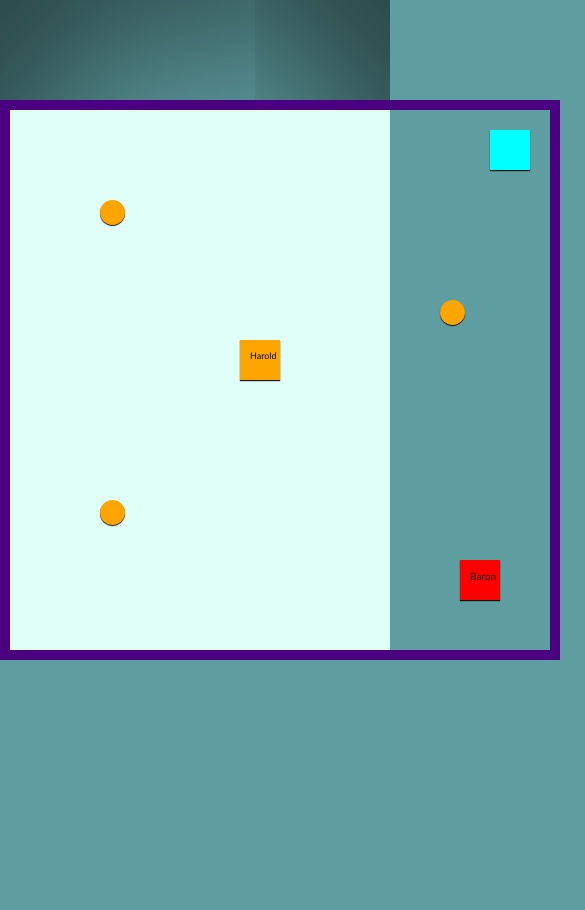
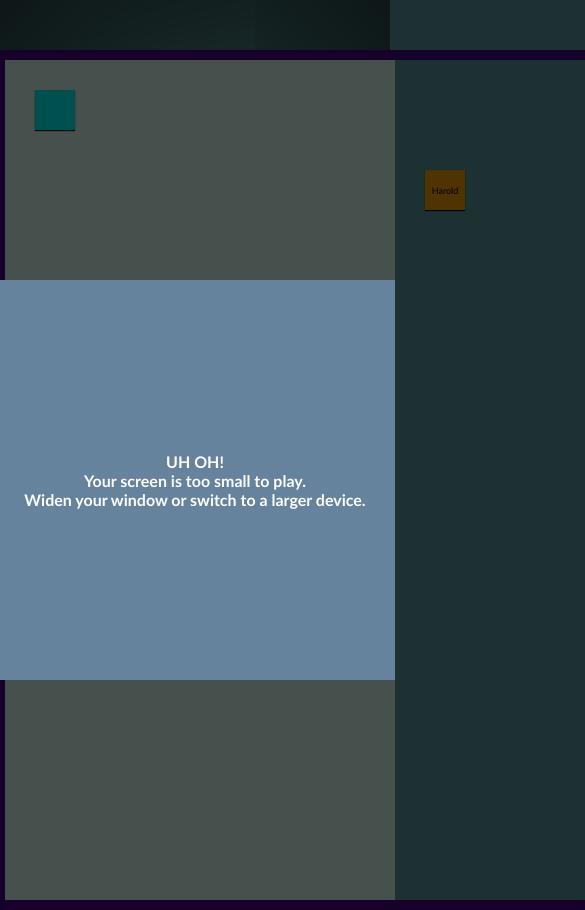
Before and after one commit to hiideehoo/unit-1-final-project-dani-l, a React (Vite) app: page /game in a window 390 px wide. Shown: the top 910 px of the page, 585 px wide, since content can reach past the window. Before the commit the page ends 844 px from the top, so only its background shows below. Built offline with nearby package versions, Linux system fonts and the light colour scheme.

Commit message:
added new breakpoint

```diff
--- a/src/App.css
+++ b/src/App.css
@@ -59,6 +59,12 @@ body {
     }
 }
 
+@media (max-width: 860px) {
+    #warning {
+        visibility: visible;
+    }
+}
+
 @media (min-width: 640px) {
     .tipsParent {
         width: 600px;
--- a/src/components/Dialogue.jsx
+++ b/src/components/Dialogue.jsx
@@ -5,9 +5,12 @@ function Dialogue({showDialogue, setShowDialogue}) {
     }>Goodbye!</button>
 
     return (
+        <div>
 
-        <div
-            className="box" id="profile"
+            <div className="backdrop" style={{ visibility: showDialogue }} />
+
+            <section
+                className="profile"
                 style={{ visibility: showDialogue }}
             >
 
@@ -16,7 +19,10 @@ function Dialogue({showDialogue, setShowDialogue}) {
                     {begin}
                 </div>
 
+            </section>
+
         </div>
+
 
     )
 }
--- a/src/components/Item.jsx
+++ b/src/components/Item.jsx
@@ -1,15 +1,16 @@
 import { useState, useEffect } from 'react';
 class Item {
-  constructor(name, className, value, vis, coords) {
+  constructor(name, className, value, vis, opacity, coords) {
     this.name = name;
     this.className = className;
     this.value = value;
     this.vis = vis;
+    this.opacity = opacity;
     this.coords = coords;
   }
 }
 let items = {
-  orange: new Item("orange", "dot", 100, "", [])
+  orange: new Item("orange", "dot", 100, "", "", [])
 }
 
 
@@ -17,9 +18,10 @@ let items = {
 function ItemInteraction({ latitude, longitude, entity, location, setHpStatus, setDmgStatus, setInvStatus }) {
 
   const [entityVis, setEntityVis] = useState("visible");
+  const [entityOpacity, setEntityOpacity] = useState("0");
   items[entity].vis = entityVis;
-  const radius = ((((longitude - location[0] + 20) ** 2) + ((latitude - location[1] + 20) ** 2)) ** 0.5);
-  const inRange = (radius < 60) && (items[entity].vis === "visible");
+  items[entity].opacity = entityOpacity;
+  const inRange = (((((longitude - location[0] + 20) ** 2) + ((latitude - location[1] + 20) ** 2)) ** 0.5) < 60) && (items[entity].vis === "visible");
 
   const keyDown = (event) => {
     if (inRange) {
@@ -44,15 +46,21 @@ function ItemInteraction({ latitude, longitude, entity, location, setHpStatus, s
     if (entityVis === "visible") {
       return (
         <div>
-          <div className={items[entity].className} style={{ visibility: entityVis, left: `${location[0]}px`, top: `${location[1]}px` }} />
+          <div className={items[entity].className} style={{ visibility: entityVis, opacity: entityOpacity, left: `${location[0]}px`, top: `${location[1]}px` }} />
         </div>
       )
     }
   }
   function Prompt() {
+
+    function Find() {
+      setEntityOpacity(1)
+    }
+
     if (inRange) {
       return (
         <div>
+          <Find />
           <p style={{ position: "absolute", left: `${location[0] - 40}px`, top: `${location[1] + 15}px` }}>[space] collect</p>
         </div>
       )
--- a/src/components/Menu.jsx
+++ b/src/components/Menu.jsx
@@ -1,10 +1,18 @@
+import { useState } from 'react';
+
 function Menu({ showProfile, nameChange, colorChange, handleNameChange, handleColorChange, hpStatus, dmgStatus, silverStatus, invStatus }) {
 
+
+  const [isShown, setIsShown] = useState(false);
+
   return (
+    <div>
 
-    <div
-      id="profile"
-      style={{ visibility: showProfile, color: "white" }}
+      <div className="backdrop" style={{ visibility: showProfile}} />
+
+      <section
+        className="profile"
+        style={{ visibility: showProfile }}
       >
         <h3>Customize</h3>
         <br />
@@ -42,7 +50,13 @@ function Menu({ showProfile, nameChange, colorChange, handleNameChange, handleCo
         <hr width="100%" size="2" />
           <div>
               <h3>Stats</h3>
-            <table border="1" style={{  textAlign: "center", width: "80%", position: "absolute", left: "50px"}}>
+              <table
+                  onMouseEnter={() => setIsShown(true)}
+                  onMouseLeave={() => setIsShown(false)}
+                  border="1" style={{
+                    textAlign: "center", width: "80%", position: "absolute", left: "50px"
+                  }}
+                >
                 <tbody>
                   <tr>
                     <th>HP</th>
@@ -56,6 +70,11 @@ function Menu({ showProfile, nameChange, colorChange, handleNameChange, handleCo
                   </tr>
                 </tbody>
               </table>
+              {isShown && (
+                <div>
+                  HP are hit points!
+                </div>
+              )}
           </div>
         <br />
         <br />
@@ -70,6 +89,8 @@ function Menu({ showProfile, nameChange, colorChange, handleNameChange, handleCo
             </li>
           ))}
         </div>
+      </section>
+
     </div>
 
   )
--- a/src/components/Npc.jsx
+++ b/src/components/Npc.jsx
@@ -15,12 +15,12 @@ const [entityVis, setEntityVis] = useState("visible");
     }
   }
   let npcs = {
-    harold: new Npc("Harold", "box", "orange", ["orange"], [230, 230]),
-    barnaby: new Npc("Baron", "box", "red", ['shield'], [450, 450])
+    orange: new Npc("Harold", "box", "orange", ["orange"], [430, 120]),
+    red: new Npc("Rowyn", "box", "red", ['shield'], [750, 750])
   }
 
   const radius = ((((longitude - npcs[entity].coords[0]) ** 2) + ((latitude - npcs[entity].coords[1]) ** 2)) ** 0.5);
-  const inRange = (radius < 60) && (npcs[entity].vis === "visible");
+  const inRange = (radius < 75) && (npcs[entity].vis === "visible");
 
   const keyDown = (event) => {
     if (inRange) {
@@ -53,7 +53,7 @@ const [entityVis, setEntityVis] = useState("visible");
     if (inRange) {
       return (
         <div>
-          <p style={{ position: "absolute", left: `${npcs[entity].coords[0] - 10}px`, top: `${npcs[entity].coords[1] + 40}px` }}>[space] talk</p>
+          <p style={{ position: "absolute", left: `${npcs[entity].coords[0] - 20}px`, top: `${npcs[entity].coords[1] + 30}px` }}>[space] talk</p>
         </div>
       )
     }
--- /dev/null
+++ b/src/components/Warning.jsx
@@ -0,0 +1,16 @@
+function Warning() {
+
+    return (
+        <div style={{display: "flex", alignItems: "center", justifyContent: "center" }}>
+
+            <section id="warning">
+                <p>UH OH!<br />Your screen is too small to play.<br />Widen your window or switch to a larger device.</p>
+            </section>
+
+        </div>
+
+
+    )
+}
+
+export default Warning;
--- a/src/index.css
+++ b/src/index.css
@@ -3,15 +3,41 @@
   position: absolute;
 }
 
-#profile {
+.profile {
+  border-radius: 25px;
   width: 520px;
   height: 520px;
   background-color: rgb(101, 131, 156);
+  color: white;
   padding: 10px;
-  margin: 10px;
   position: absolute;
-  top: 0px;
-  left: 0px
+  top: 160px;
+  left: 160px;
+  box-shadow: 5px 10px 2px 0 rgba(0, 0, 0, 0.687);
+}
+
+.backdrop {
+  width: 400px;
+  height: 400px;
+  position: absolute;
+  top: 230px;
+  left: 230px;
+  box-shadow: 0 0 0 220px rgba(0, 0, 0, 0.687);
+}
+
+#warning {
+  width: 400px;
+  height: 400px;
+  top: 230px;
+  text-align: center;
+  display: grid;
+  align-items: center;
+  background-color: rgb(101, 131, 156);
+  color: white;
+  box-shadow: 0 0 0 5000px rgba(0, 0, 0, 0.687);
+  font-weight: bold;
+  position: relative;
+  visibility: hidden;
 }
 
 .dot {
@@ -25,10 +51,11 @@
 }
 
 .box {
-  width: 20px;
-  height: 20px;
-  padding: 10px;
-  margin: 10px;
+  width: 40px;
+  height: 40px;
+  text-align: center;
+  display: grid;
+  align-items: center;
   position: absolute;
   box-shadow: 0 1px 1px rgba(0,0,0,0.9);
 }
--- a/src/pages/DemoBox.jsx
+++ b/src/pages/DemoBox.jsx
@@ -4,11 +4,12 @@ import Menu from '../components/Menu.jsx';
 import ItemInteraction from '../components/Item.jsx';
 import NpcInteraction from '../components/Npc.jsx';
 import Dialogue from '../components/Dialogue.jsx';
+import Warning from '../components/Warning.jsx';
 
 function DemoBox() {
 
-    const [latitude, setLatitude] = useState(20);
-    const [longitude, setLongitude] = useState(480);
+    const [latitude, setLatitude] = useState(40);
+    const [longitude, setLongitude] = useState(40);
     const [showProfile, setShowProfile] = useState("hidden");
     const [nameChange, setNameChange] = useState("");
     const [colorChange, setColorChange] = useState("cyan");
@@ -34,12 +35,10 @@ function DemoBox() {
             } else if ((event.key.toUpperCase() === "A" || event.key === "ArrowLeft") && longitude > borderCollision.room1.west.x) {
                 setAnimationChange("moveLeft .033s linear 1");
                 setTimeout(() => {setAnimationChange(null); setLongitude(prev => prev - 20)}, 32);
-        }
-        }
-
-        if (event.key.toUpperCase() === "F") {
+            } else if (event.key.toUpperCase() === "F") {
                 setAnimationChange("spin .5s linear 1");
                 setTimeout(() => {setAnimationChange(null)}, 500);
+            }
         }
 
         if (event.key === "Escape") {
@@ -77,10 +76,10 @@ function DemoBox() {
 
     const borderCollision = {
         room1: {
-        west: new Border(10, 500, 0, 0),
-        east: new Border(10, 500, 500, 0),
-        north: new Border(500, 10, 0, 0),
-        south: new Border(500, 10, 0, 500)
+        west: new Border(10, 800, 0, 0),
+        east: new Border(10, 800, 800, 0),
+        north: new Border(800, 10, 0, 0),
+        south: new Border(800, 10, 0, 800)
         }
     }
 
@@ -107,16 +106,17 @@ function DemoBox() {
 
     return (
         <div style={{display: "flex", alignItems: "center", justifyContent: "center"}}>
-            <section style={{position: "relative", width: "560px", height: "560px", marginTop: "100px", backgroundColor: "rgb(224, 255, 246)"}}>
-                <ItemInteraction latitude={latitude} longitude={longitude} entity="orange" location={[100,100]} setDmgStatus={setDmgStatus} setInvStatus={setInvStatus} setHpStatus={setHpStatus}/>
-                <ItemInteraction latitude={latitude} longitude={longitude} entity="orange" location={[100, 400]} setDmgStatus={setDmgStatus} setInvStatus={setInvStatus} setHpStatus={setHpStatus}/>
-                <ItemInteraction latitude={latitude} longitude={longitude} entity="orange" location={[440, 200]} setDmgStatus={setDmgStatus} setInvStatus={setInvStatus} setHpStatus={setHpStatus}/>
-                <NpcInteraction latitude={latitude} longitude={longitude} entity="harold" setShowDialogue={setShowDialogue}/>
-                <NpcInteraction latitude={latitude} longitude={longitude} entity="barnaby" setShowDialogue={setShowDialogue}/>
+            <section style={{position: "relative", width: "860px", height: "860px", marginTop: "50px", backgroundColor: "rgb(224, 255, 246)"}}>
+                <ItemInteraction latitude={latitude} longitude={longitude} entity="orange" location={[672,213]} setDmgStatus={setDmgStatus} setInvStatus={setInvStatus} setHpStatus={setHpStatus}/>
+                <ItemInteraction latitude={latitude} longitude={longitude} entity="orange" location={[128, 673]} setDmgStatus={setDmgStatus} setInvStatus={setInvStatus} setHpStatus={setHpStatus}/>
+                <ItemInteraction latitude={latitude} longitude={longitude} entity="orange" location={[542, 263]} setDmgStatus={setDmgStatus} setInvStatus={setInvStatus} setHpStatus={setHpStatus}/>
+                <NpcInteraction latitude={latitude} longitude={longitude} entity="orange" setShowDialogue={setShowDialogue}/>
+                <NpcInteraction latitude={latitude} longitude={longitude} entity="red" setShowDialogue={setShowDialogue}/>
                 <player.Player latitude={latitude} longitude={longitude} nameChange={nameChange} colorChange={colorChange} />
                 <Map latitude={latitude} longitude={longitude} borderCollision={borderCollision}/>
                 <Dialogue showDialogue={showDialogue} setShowDialogue={setShowDialogue}/>
                 <Menu showProfile={showProfile} colorChange={colorChange} nameChange={nameChange} handleNameChange={handleNameChange} handleColorChange={handleColorChange} hpStatus={hpStatus} dmgStatus={dmgStatus} silverStatus={silverStatus} invStatus={invStatus}/>
+                <Warning />
             </section>
       </div>
     )
```
Lines whose indentation alone changed are shown as unchanged.
